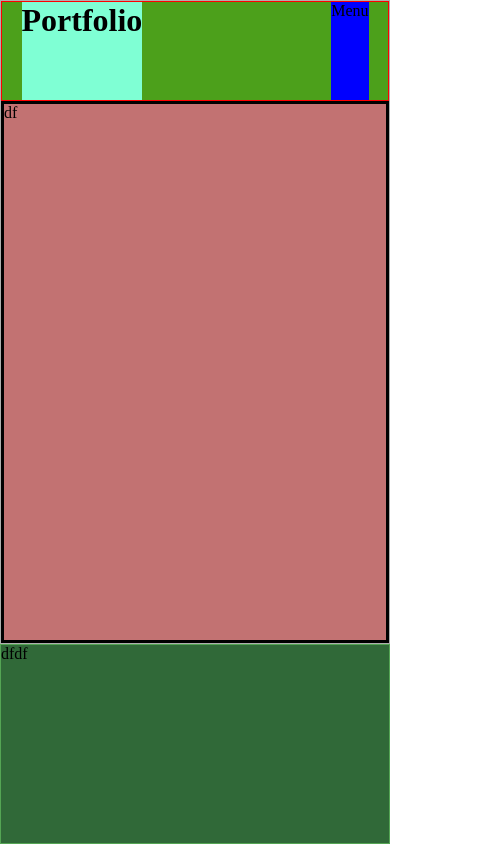
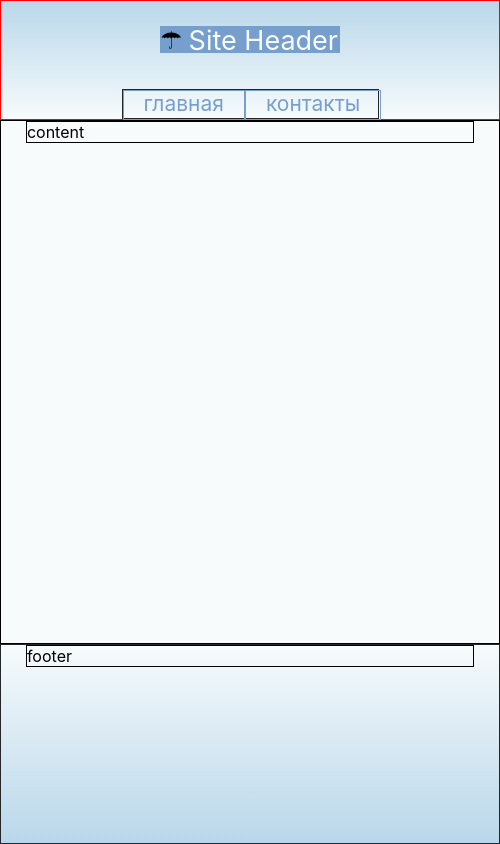
Before and after one commit to stepanpr/portfolio_react-typescript, a React (Create React App) app: page / in a window 390 px wide. Shown: the whole page, 500 px wide, since content can reach past the window. Built offline with nearby package versions, Linux system fonts and the light colour scheme.

Commit message:
начальное форормление хедера

```diff
--- a/src/App.tsx
+++ b/src/App.tsx
@@ -1,39 +1,61 @@
-import React from 'react';
+import React, { useState, useReducer, useEffect } from 'react';
 import { useMediaQuery } from 'react-responsive'
 
 import {Header}  from './components/Header/';
 import { Footer } from './components/Footer/';
 import { Content } from  './components/Content/';
 
-function App() {
+/* Viewport hook (можно использовать вместо 'react-responsive') */
+const useViewport = () => {
+	const [width, setWidth] = React.useState(window.innerWidth);
+
+	React.useEffect(() => {
+	  const handleWindowResize = () => setWidth(window.innerWidth);
+	  window.addEventListener("resize", handleWindowResize);
+	  return () => window.removeEventListener("resize", handleWindowResize);
+	}, []);
+
+	return { width };
+  }
+
+const App: React.FunctionComponent = () => {
+
+	// const [responsive, setResponsive] = useState({
+	// 	isDesktopOrLaptop: useMediaQuery({ minWidth: 1224 }),
+	// 	isTabletOrMobile: useMediaQuery({ maxWidth: 1224 })
+	// })
+	// React.useEffect(() => {
+	//   }, []);
+	const { width } = useViewport();
+	console.log(width);
 
 
-	const isDesktopOrLaptop = useMediaQuery({ minWidth: 1224 });
+	const isDesktopOrLaptop: boolean = useMediaQuery({ minWidth: 1224 });
 	// const isBigScreen = useMediaQuery({ minWidth: 1824 });
 	const isTabletOrMobile = useMediaQuery({ maxWidth: 1224 });
-	const isPortrait = useMediaQuery({ orientation: 'portrait' });
-	const isRetina = useMediaQuery({ minResolution: '2dppx' });
+	// const isPortrait = useMediaQuery({ orientation: 'portrait' });
+	// const isRetina = useMediaQuery({ minResolution: '2dppx' });
 
-
+	// console.log(responsive.isDesktopOrLaptop);
 
 
   return (
-	  <div>
-		<div className={'headerAndContent'}>
+	  <div className={'main'}>
+		{/* <div className={'headerAndContent'}> */}
 			{/* <h1>Device Test!</h1> */}
-			{/* {isDesktopOrLaptop && <p>You are a desktop or laptop</p>} */}
+			{/* {isDesktopOrLaptop && <p>You are a desktop or laptop</p>}   */}
 			{/* {isBigScreen && <p>You  have a huge screen</p>} */}
 			{/* {isTabletOrMobile && <p>You are a tablet or mobile phone</p>} */}
 
 			{/* <p>Your are in {isPortrait ? 'portrait' : 'landscape'} orientation</p> */}
 			{/* {isRetina && <p>You are retina</p>} */}
 
-			<Header></Header>
+			{/* {responsive.isDesktopOrLaptop && <p>You are a desktop or laptop</p>} */}
+
+			<Header isDesctopOrLaptop={isDesktopOrLaptop} isTabletOrMobile={isTabletOrMobile}/>
 			<Content></Content>
-		</div>
-		{/* <div> */}
-		<Footer></Footer>
-		{/* </div> */}
+			<Footer></Footer>
+
 	</div>
 
   );
--- a/src/components/Content/index.tsx
+++ b/src/components/Content/index.tsx
@@ -11,7 +11,10 @@ export const Content = () => {
 	});
 	return (
 		<div className={contentClassNames}>
-df
+			<div className={'container'}>
+
+				content
+			</div>
 		</div>
 	);
 }
--- a/src/components/Content/styles.css
+++ b/src/components/Content/styles.css
@@ -1,9 +1,13 @@
 
 
 .content {
-	border: 3px solid rgb(0, 0, 0);
-	background-color: rgb(194, 114, 114);
+	border: 1px solid rgb(0, 0, 0);
+	/* background-color: #31C2A7; */
+	background-color: #F7FBFC;
+
+	/* height: calc(100vh - 200px - 100px);  вариант прижатого к низу фктера с вычетанием высоты футера и хедера */
+	flex-grow: 1;
 	/* height: calc(100% - 100px); */
-	height: calc(100% - 100px);                   /* вычетаем высоту хедера */
+	/* min-height: 200px; */
 	/* height: 100%; */
 }
--- a/src/components/Footer/index.tsx
+++ b/src/components/Footer/index.tsx
@@ -10,8 +10,11 @@ export const Footer = () => {
 		'footer': true,
 	});
 	return (
-		<div className={footerClassNames}>
-			dfdf
-		</div>
+			<div className={footerClassNames}>
+				<div className={'container'}>
+
+				footer
+				</div>
+			</div>
 	);
 }
--- a/src/components/Footer/styles.css
+++ b/src/components/Footer/styles.css
@@ -3,10 +3,14 @@
 
 
 .footer {
+	flex-shrink: 0;
+	margin-top: auto;
 	/* bottom: 0; */
 	/* margin-bottom: 0px; */
 	width: 100%;
 	height: 200px;
-	border: 1px solid rgb(84, 165, 84);
-	background-color: rgb(48, 105, 56);
+	border: 1px solid rgb(36, 39, 41);
+	/* background-color: rgb(48, 105, 56); */
+	background:  linear-gradient(360deg, #B9D7EA, #F7FBFC);
+
 }
--- /dev/null
+++ b/src/components/Header/Logo.tsx
@@ -0,0 +1,12 @@
+import React from 'react';
+
+const Logo = () => {
+  return (
+	<svg className="umbrella" xmlns="http://www.w3.org/2000/svg" width="20" height="20" viewBox="0 0 32 32" aria-labelledby="title">
+	<title id="title">Umbrella Icon</title>
+        <path d="M27 14h5c0-1.105-1.119-2-2.5-2s-2.5 0.895-2.5 2v0zM27 14c0-1.105-1.119-2-2.5-2s-2.5 0.895-2.5 2c0-1.105-1.119-2-2.5-2s-2.5 0.895-2.5 2v0 14c0 1.112-0.895 2-2 2-1.112 0-2-0.896-2-2.001v-1.494c0-0.291 0.224-0.505 0.5-0.505 0.268 0 0.5 0.226 0.5 0.505v1.505c0 0.547 0.444 0.991 1 0.991 0.552 0 1-0.451 1-0.991v-14.009c0-1.105-1.119-2-2.5-2s-2.5 0.895-2.5 2c0-1.105-1.119-2-2.5-2s-2.5 0.895-2.5 2c0-1.105-1.119-2-2.5-2s-2.5 0.895-2.5 2c0-5.415 6.671-9.825 15-9.995v-1.506c0-0.283 0.224-0.499 0.5-0.499 0.268 0 0.5 0.224 0.5 0.499v1.506c8.329 0.17 15 4.58 15 9.995h-5z"/>
+      </svg>
+  );
+}
+
+export default Logo;
--- a/src/components/Header/index.tsx
+++ b/src/components/Header/index.tsx
@@ -2,27 +2,49 @@ import React from 'react';
 import classnames from 'classnames';
 
 import './styles.css'
+import Logo from './Logo';
+// import logo from './logo.svg';
+// import { ReactComponent as YourSvg } from './logo.svg';
 
 
-export const Header = () => {
+interface HeaderProps {
+	isDesctopOrLaptop: boolean;
+	isTabletOrMobile: boolean;
+}
+
+export const Header: React.FunctionComponent<HeaderProps> = (props) => {
 
 
 	const headerClassNames = classnames({
-		'header': true,
+		'header_minWidth_1224': true,
+		'header_maxWidth_1224': props.isTabletOrMobile
+
+
 	});
 
 	const logoClassnames = classnames({
-		'logo': true,
+		'logo_minWidth_1224': true,
+		'logo_maxWidth_1224': props.isTabletOrMobile
 	})
 
 	const menuClassnames = classnames({
-		'menu': true,
+		'menu_minWidth_1224': true,
+		'menu_maxWidth_1224': props.isTabletOrMobile
 	});
 
 	return (
 		<div className={headerClassNames}>
-			<div className={logoClassnames}><h1>Portfolio</h1></div>
-			<div className={menuClassnames}>Menu</div>
+			{/* <div className={'header-container'}> */}
+
+			<div className={logoClassnames}>
+				<Logo/>
+				<span> Site Header</span>
+			</div>
+				<ul className={menuClassnames}>
+					<li>главная</li>
+					<li>контакты</li>
+				</ul>
+			{/* </div> */}
 		</div>
 	);
 }
--- a/src/components/Header/styles.css
+++ b/src/components/Header/styles.css
@@ -1,30 +1,129 @@
 
-/* body {
-	height: 100vh;
-	border: 1px solid red;
 
-/* } */
+/* #F7FBFC */
+/* #D6E6F2 */
+/* #B9D7EA */
+/* #769FCD */
+
+
 
 /*HEADER>>>*/
-.header {
+.header_minWidth_1224 {
+	flex-shrink: 0;
 	display: flex;
+	/* align-content:center; */
 	justify-content: space-between;
 	/* flex-direction: column; */
 	width: 100%;
 	border: 1px solid red;
-	height: 100px;
-	background-color: rgb(76, 160, 27);
+	height: 120px;
+	/* background:  linear-gradient(45deg, #21A038, #31C2A7); */
+	background:  linear-gradient(180deg, #B9D7EA, #F7FBFC);
+	/* background:  linear-gradient(180deg, #21A038, #31C2A7, white); */
+
+
+	/* width: 30px; */
+}
+
+.header_maxWidth_1224 {
+	flex-shrink: 0;
+	display: flex;
+	align-content:center;
+	justify-content: space-between;
+	flex-direction: column;
+	margin: 0 auto;
+	width: 100%;
+	border: 1px solid red;
+	height: 120px;
+	/* background:  linear-gradient(45deg, #21A038, #31C2A7); */
+	background:  linear-gradient(180deg, #B9D7EA, #F7FBFC);
+	/* background:  linear-gradient(180deg, #21A038, #31C2A7, white); */
+
+
 	/* width: 30px; */
 }
 /*<<<HEADER*/
 
-.logo {
-	background-color: aquamarine;
+.logo_minWidth_1224 {
+	/* display: block; */
+	margin-top: 35px;
+	height: 27px;
+	width: 180px;
+	border: 1px solid #769FCD;
+	background-color: #769FCD;
 	margin-left: 5vw;
+
 }
 
-.menu {
+.logo_minWidth_1224 span {
+	line-height: 27px;
+	font-size: 27px;
+	color: #F7FBFC;
+}
 
-	background-color: blue;
+.logo_maxWidth_1224 {
+	/* display: block; */
+	height: 27px;
+	width: 180px;
+	border: 1px solid #769FCD;
+	background-color: #769FCD;
+	margin-left: 5vw;
+	margin: 0 auto;
+	margin-top: 25px;
+}
+
+.logo_maxWidth_1224 span {
+	line-height: 27px;
+	font-size: 27px;
+	color: #F7FBFC;
+}
+
+/* .menu {
+	border: 1px solid #769FCD;
+	display: inline;
+} */
+.menu_minWidth_1224 {
+	margin-top: 35px;
+	display: flex;
+	/* background-color: #769FCD; */
+	border: 1px solid #242527;
+	height: 30px;
 	margin-right: 5vw;
+	width: 257px;
 }
+
+.menu_minWidth_1224 li {
+	color: #769FCD;
+	height: 30px;
+	font-size: 21px;
+	border: 1px solid #769FCD;
+	/* display: inline-block; */
+	padding: 0 20px;
+	/* width: 100px; */
+
+	display: block;
+	list-style: none;
+}
+
+.menu_maxWidth_1224 {
+	/* margin-top: 2px; */
+	display: flex;
+	/* background-color: #769FCD; */
+	/* border: 1px solid #242527; */
+	height: 30px;
+	margin-right: 5vw;
+	margin:  0 auto;
+}
+
+.menu_maxWidth_1224 li {
+	color: #769FCD;
+	height: 30px;
+	font-size: 21px;
+	border: 1px solid #769FCD;
+	/* display: inline-block; */
+	padding: 0 20px;
+	/* width: 100px; */
+
+	display: block;
+	list-style: none;
+}
--- a/src/index.css
+++ b/src/index.css
@@ -16,10 +16,29 @@ code {
 	box-sizing: border-box;
 	margin: 0;
 	padding: 0;
+	font-family: -apple-system, BlinkMacSystemFont, 'Segoe UI', 'Roboto', 'Oxygen',
+    'Ubuntu', 'Cantarell', 'Fira Sans', 'Droid Sans', 'Helvetica Neue',
+    sans-serif;
+	-webkit-font-smoothing: antialiased;
+	-moz-osx-font-smoothing: grayscale;
 }
 
-.headerAndContent {
+.main {
+	min-width: 500px;
+	height: 100vh;
+	margin: 0;
+	display: flex;
+	flex-direction: column;
+}
+
+.container {
+	width: 90%;
+	border: 1px solid black;
+	margin: 0 auto;
+}
+
+/* .headerAndContent {
 	border: 1px solid rgb(174, 175, 174);
 	height: calc(100vh - 200px);
 
-}
+} */
--- /dev/null
+++ b/src/react-app-env.d.ts
@@ -0,0 +1 @@
+/// <reference types="react-scripts" />
```
